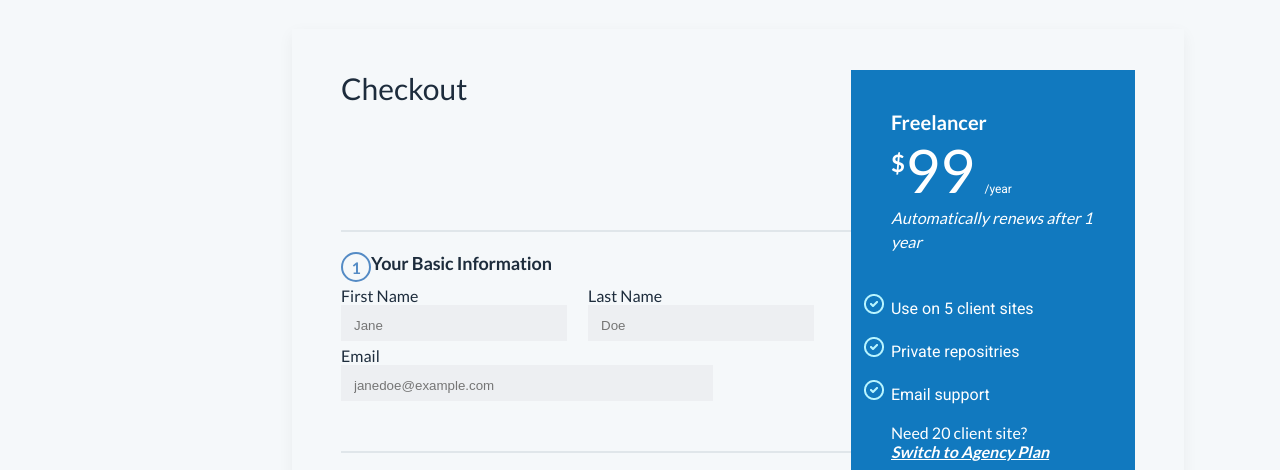
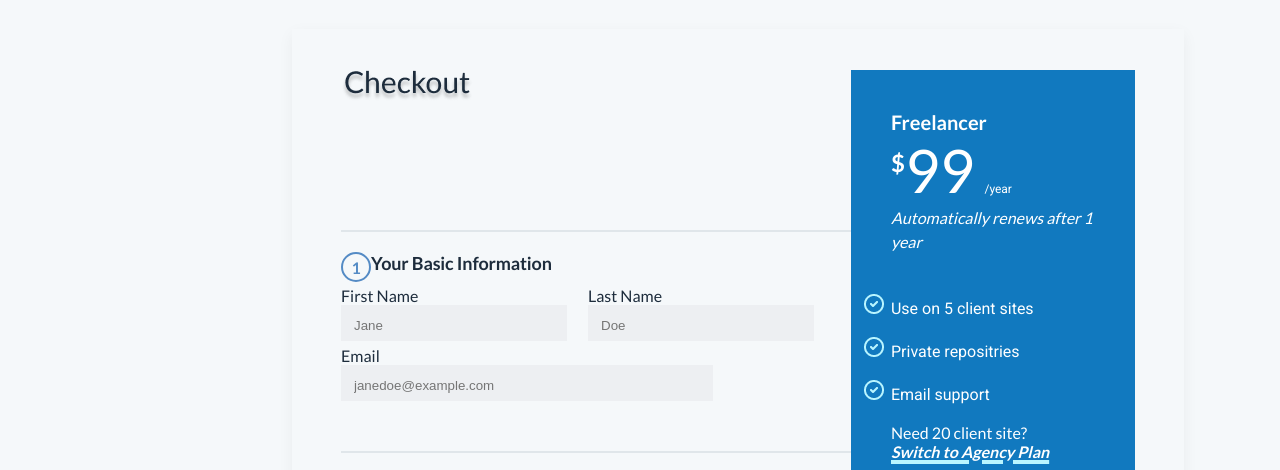
Before and after one commit to Mikkybeardless/altschool-assignment3, a plain HTML site: page index.html in a window 1280 px wide. Shown: the part 187-657 px from the top of the page. Drawn offline with Linux system fonts and the light colour scheme.

Commit message:
add checkout image

```diff
--- a/css/styles.css
+++ b/css/styles.css
@@ -112,13 +112,9 @@ form{
     width: 100%;
     margin-bottom: 80px;
 
+
 }
 
-.title>h1{
-        font-size: 30px;
-        font-weight: 400;
-        line-height: 36px;
-}
 
 .oval {
     width: 30px;
@@ -247,6 +243,7 @@ input.cta-btn{
 .purchase>div>p>span>span{
     text-decoration: underline;
     width: 94px;
+
 }
 
 
@@ -330,6 +327,10 @@ input.cta-btn{
         line-height: 19px;
         letter-spacing: -0.007999998517334461px;
         color: #FFFFFF;
+        text-decoration: underline;
+        text-decoration-thickness: 4px;
+        text-decoration-color:#B9F5FF;
+        white-space: nowrap;
 }
 .quote>p{
 font-family: Lato;
--- a/index.html
+++ b/index.html
@@ -39,7 +39,9 @@
     <main id="main">
       <div class="container">
         <form action="">
-          <div class="title"><h1>Checkout</h1></div>
+          <div class="title">
+            <img src="./assets/logo/Checkout.png" alt="" />
+          </div>
           <hr />
           <section id="basic">
             <div class="info-box">
@@ -167,7 +169,7 @@
             Need 20 client site? <br />
             <a href="#">Switch to Agency Plan</a>
           </p>
-          <hr />
+          <hr class="tin-line" />
 
           <div class="quote">
             <p>
```
Also changed, not shown: assets/logo/Checkout.png (added).
